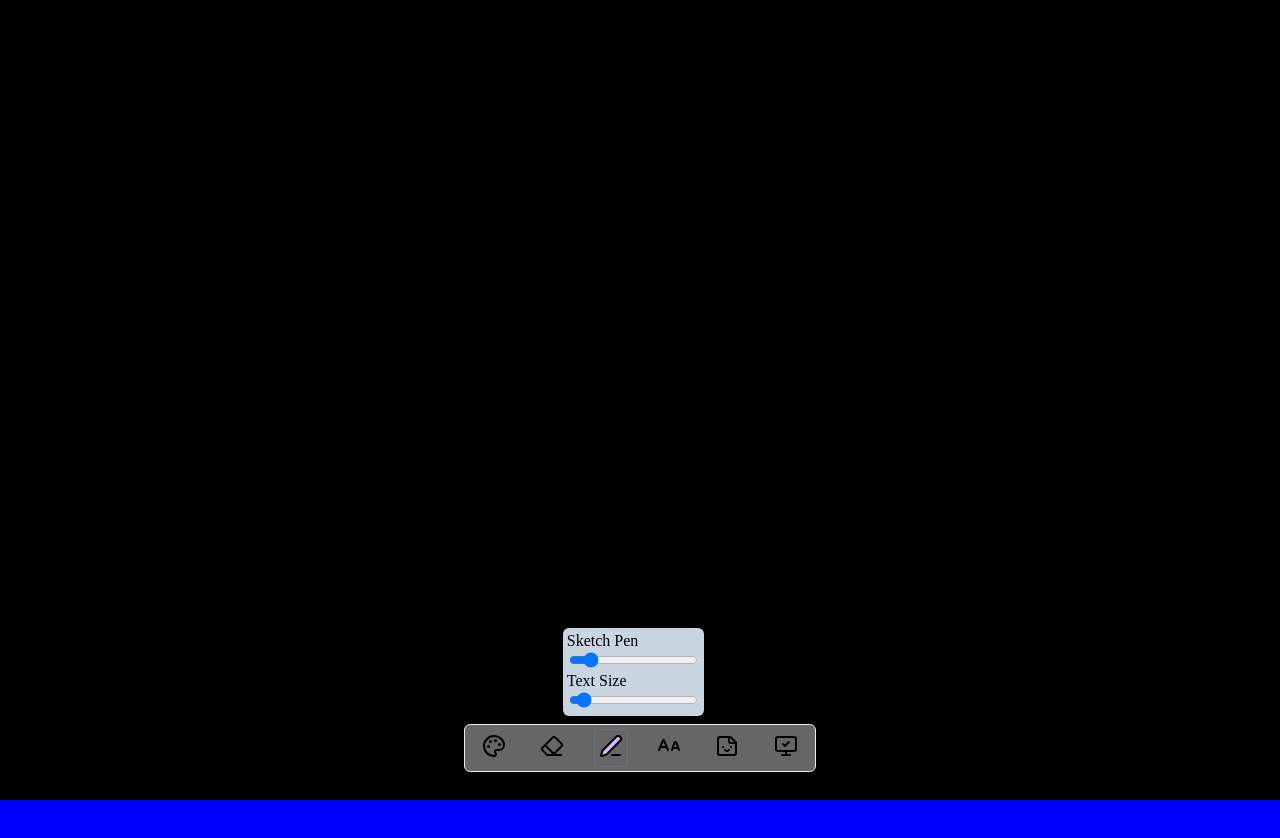
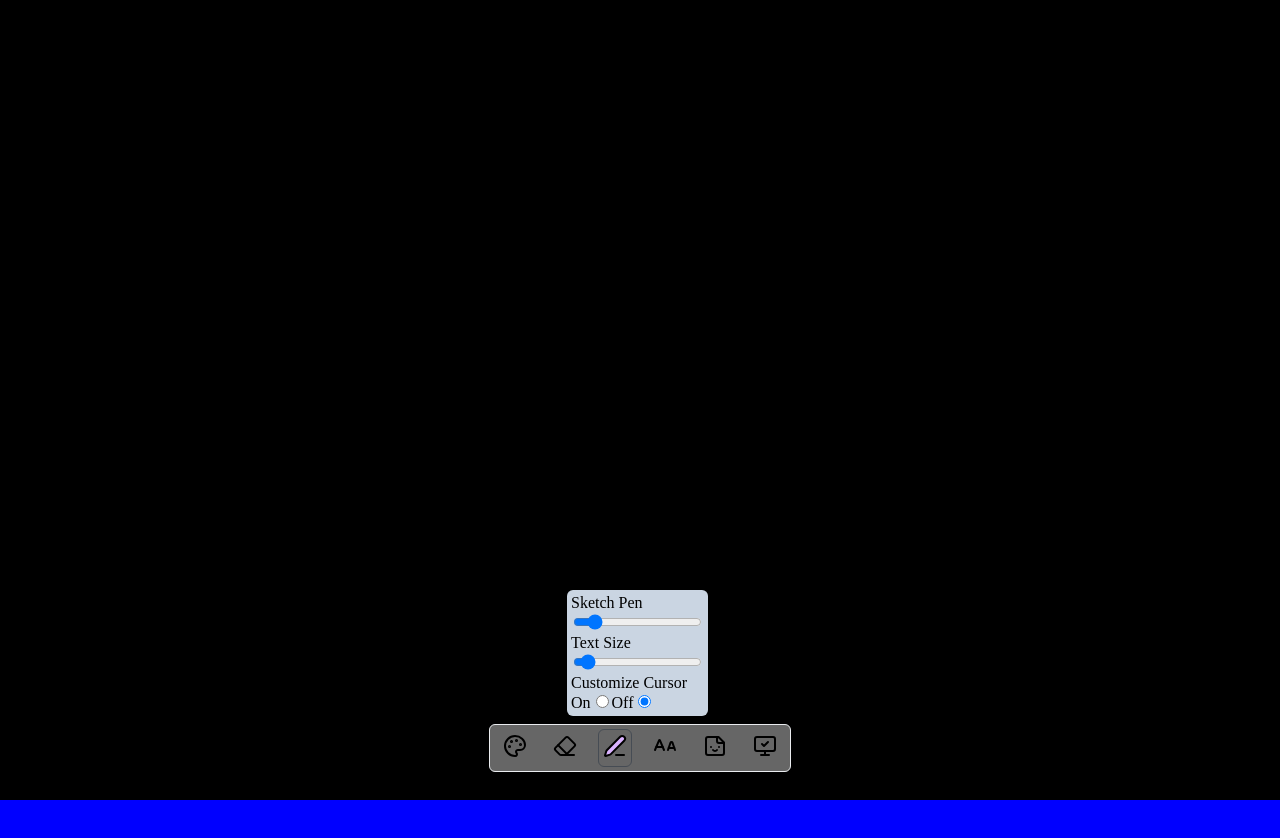
Before and after one commit to A-ryan-Kalra/react-scribble-pad, a React (Vite) app: page / in a window 1280 px wide. Both pictures are taken after a click on the item 610 px from the left and 748 px from the top of the page. Shown: the top 838 px of the page. Built offline with nearby package versions, Linux system fonts and the light colour scheme.

Commit message:
add cursor color

```diff
--- a/components/canvas.tsx
+++ b/components/canvas.tsx
@@ -2,6 +2,7 @@ import {
   useEffect,
   useRef,
   useState,
+  type ChangeEvent,
   type FormEvent,
   type MouseEvent as MouseEventHandler,
   type TouchEvent as TouchEventHandler,
@@ -12,6 +13,7 @@ import {
   Eraser,
   MonitorCheck,
   MonitorX,
+  PaintRollerIcon,
   PaletteIcon,
   PenLine,
   StickerIcon,
@@ -24,15 +26,20 @@ export const stickerDetails = atom<{
   sticketTextAtom: boolean;
   bgColor: string;
   fontSize: number;
+  customizeCursor?: boolean;
   hidePen?: boolean;
 }>({
   sticketTextAtom: false,
   bgColor: "",
   fontSize: 16,
+  customizeCursor: false,
 });
 function Canvas() {
   const [isDragAtom] = useAtom(isDraggingAtom);
-
+  const [bgColor, setBgColor] = useState<{
+    openPalette: boolean;
+    color: string;
+  }>({ openPalette: false, color: "" });
   const canvasRef = useRef<HTMLCanvasElement>(null);
   const palleteRef = useRef<HTMLDivElement>(null);
   const [ctx, setCtx] = useState<CanvasRenderingContext2D>();
@@ -258,6 +265,10 @@ function Canvas() {
           penSize: false,
           pickColor: false,
         }));
+        setBgColor((prev) => ({
+          ...prev,
+          openPalette: false,
+        }));
         toolsRef.current.canvasText = false;
         toolsRef.current.eraser = false;
         toolsRef.current.pickColor = false;
@@ -329,15 +340,21 @@ function Canvas() {
 
   function handleInput(e: FormEvent) {
     e.preventDefault();
-    toolsRef.current.canvasText = !toolsRef.current.canvasText;
-
-    setTools((prev) => ({
-      ...prev,
-      penSize: false,
-      eraser: false,
-      pickColor: false,
-      canvasText: false,
-    }));
+    // toolsRef.current.canvasText = !toolsRef.current.canvasText;
+    inputRef.current!.value = "";
+    ctx!.fillText(
+      "",
+      // showStickerDetails.bgColor,
+      showCanvasText.x,
+      showCanvasText.y
+    );
+    // setTools((prev) => ({
+    //   ...prev,
+    //   penSize: false,
+    //   eraser: false,
+    //   pickColor: false,
+    //   canvasText: false,
+    // }));
   }
 
   function showEraser(event: MouseEventHandler<HTMLLIElement>) {
@@ -365,6 +382,13 @@ function Canvas() {
     );
   }
 
+  function customCursorColor(event: ChangeEvent<HTMLInputElement>) {
+    setShowStickerDetails((prev) => ({
+      ...prev,
+      customizeCursor: event.target.value === "on" ? true : false,
+    }));
+  }
+
   return (
     <div
       style={{
@@ -379,6 +403,11 @@ function Canvas() {
         onMouseEnter={() => {
           setShowStickerDetails((prev) => ({ ...prev, hidePen: false }));
         }}
+        style={{
+          transition: "width 0.2s ease-in",
+
+          width: tools.showScreen ? "300px" : "350px",
+        }}
         ref={palleteRef}
         className="pallete-box"
       >
@@ -387,7 +416,7 @@ function Canvas() {
             className={`li-box`}
             style={{
               borderRadius: tools.pickColor ? "0.375rem" : "",
-              borderColor: tools.pickColor ? "#62748e" : "transparent",
+              borderColor: tools.pickColor ? "#464c54" : "transparent",
             }}
             onClick={() => {
               // toolsRef.current.pickColor = true;
@@ -413,7 +442,11 @@ function Canvas() {
             />
             <div
               onMouseEnter={() => {
-                setShowStickerDetails((prev) => ({ ...prev, hidePen: true }));
+                if (!showStickerDetails.customizeCursor)
+                  setShowStickerDetails((prev) => ({ ...prev, hidePen: true }));
+              }}
+              onMouseLeave={() => {
+                setShowStickerDetails((prev) => ({ ...prev, hidePen: false }));
               }}
               onClick={(e) => e.stopPropagation()}
             >
@@ -440,7 +473,7 @@ function Canvas() {
             className={`li-box`}
             style={{
               borderRadius: tools.eraser ? "0.375rem" : "",
-              borderColor: tools.eraser ? "#62748e" : "transparent",
+              borderColor: tools.eraser ? "#464c54" : "transparent",
             }}
             onTouchStart={showEraserOnTouch}
             onClick={(event: MouseEventHandler<HTMLLIElement>) => {
@@ -489,7 +522,7 @@ function Canvas() {
             className={` li-box `}
             style={{
               borderRadius: tools.penSize ? "0.375rem" : "",
-              borderColor: tools.penSize ? "#62748e" : "transparent",
+              borderColor: tools.penSize ? "#464c54" : "transparent",
             }}
           >
             <PenLine
@@ -548,6 +581,37 @@ function Canvas() {
                     }));
                   }}
                 />
+                <div>
+                  <label className="text-xs">Customize Cursor</label>
+                  <div style={{ display: "flex", justifyContent: "left" }}>
+                    <span>
+                      <label htmlFor="on" className="text-xs">
+                        On
+                        <input
+                          type="radio"
+                          id="on"
+                          name="cursorGroup"
+                          value={"on"}
+                          max={40}
+                          onChange={customCursorColor}
+                        />
+                      </label>
+                      <label htmlFor="off" className="text-xs">
+                        Off
+                        <input
+                          id="off"
+                          type="radio"
+                          defaultChecked
+                          name="cursorGroup"
+                          value={"off"}
+                          max={40}
+                          onChange={customCursorColor}
+                        />
+                      </label>
+                    </span>
+                    <span></span>
+                  </div>
+                </div>
               </div>
             </div>
           </li>
@@ -575,7 +639,7 @@ function Canvas() {
             className={` li-box `}
             style={{
               borderRadius: tools.canvasText ? "0.375rem" : "",
-              borderColor: tools.canvasText ? "#62748e" : "transparent",
+              borderColor: tools.canvasText ? "#464c54" : "transparent",
             }}
           >
             <ALargeSmallIcon />
@@ -604,7 +668,7 @@ function Canvas() {
                 ? "0.375rem"
                 : "",
               borderColor: showStickerDetails.sticketTextAtom
-                ? "#62748e"
+                ? "#464c54"
                 : "transparent",
             }}
           >
@@ -635,6 +699,48 @@ function Canvas() {
               </div>
             )}
           </li>
+
+          <li
+            className={` li-box `}
+            style={{
+              borderRadius: tools.canvasText ? "0.375rem" : "",
+              borderColor: tools.canvasText ? "#464c54" : "transparent",
+              display: tools.showScreen ? "none" : "inline",
+            }}
+            onClick={() => {
+              setBgColor((prev) => ({
+                ...prev,
+                openPalette: !prev.openPalette,
+              }));
+            }}
+          >
+            <PaintRollerIcon />
+            <div
+              onMouseEnter={() => {
+                setShowStickerDetails((prev) => ({ ...prev, hidePen: true }));
+              }}
+              onMouseLeave={() => {
+                setShowStickerDetails((prev) => ({ ...prev, hidePen: false }));
+              }}
+              onClick={(e) => e.stopPropagation()}
+            >
+              {bgColor.openPalette && (
+                <PickColor
+                  pick={(rgba: {
+                    r: number;
+                    g: number;
+                    b: number;
+                    a: number;
+                  }) => {
+                    setBgColor((prev) => ({
+                      ...prev,
+                      color: `rgba(${rgba.r}, ${rgba.g}, ${rgba.b}, ${rgba.a})`,
+                    }));
+                  }}
+                />
+              )}
+            </div>
+          </li>
         </ul>
       </div>
       <div
@@ -650,7 +756,12 @@ function Canvas() {
 
           // position: "relative",
           zIndex: 999999,
-          backgroundColor: tools.showScreen ? "transparent" : "black",
+          transition: "backgroundColor 0.2s ease-in",
+          backgroundColor: tools.showScreen
+            ? "transparent"
+            : bgColor.color
+            ? bgColor.color
+            : "black",
         }}
         ref={canvasRef}
       />
--- a/components/cursor-movement.tsx
+++ b/components/cursor-movement.tsx
@@ -72,7 +72,9 @@ function CursorMovement() {
             backgroundRepeat: "no-repeat",
             backgroundSize: "contain",
             backgroundPosition: "center",
-            backgroundColor: "black",
+            backgroundColor: showStickerDetails.customizeCursor
+              ? showStickerDetails.bgColor
+              : "black",
             width: "30px",
             height: "30px",
             pointerEvents: "none",
--- a/components/index.css
+++ b/components/index.css
@@ -53,7 +53,7 @@ ul {
   left: 0;
   right: 0;
   margin: 0 auto;
-  width: 350px;
+  /* width: 350px; */
   /* transform: translateX(-50%); */
   bottom: 1.75rem;
   height: fit-content;
```
